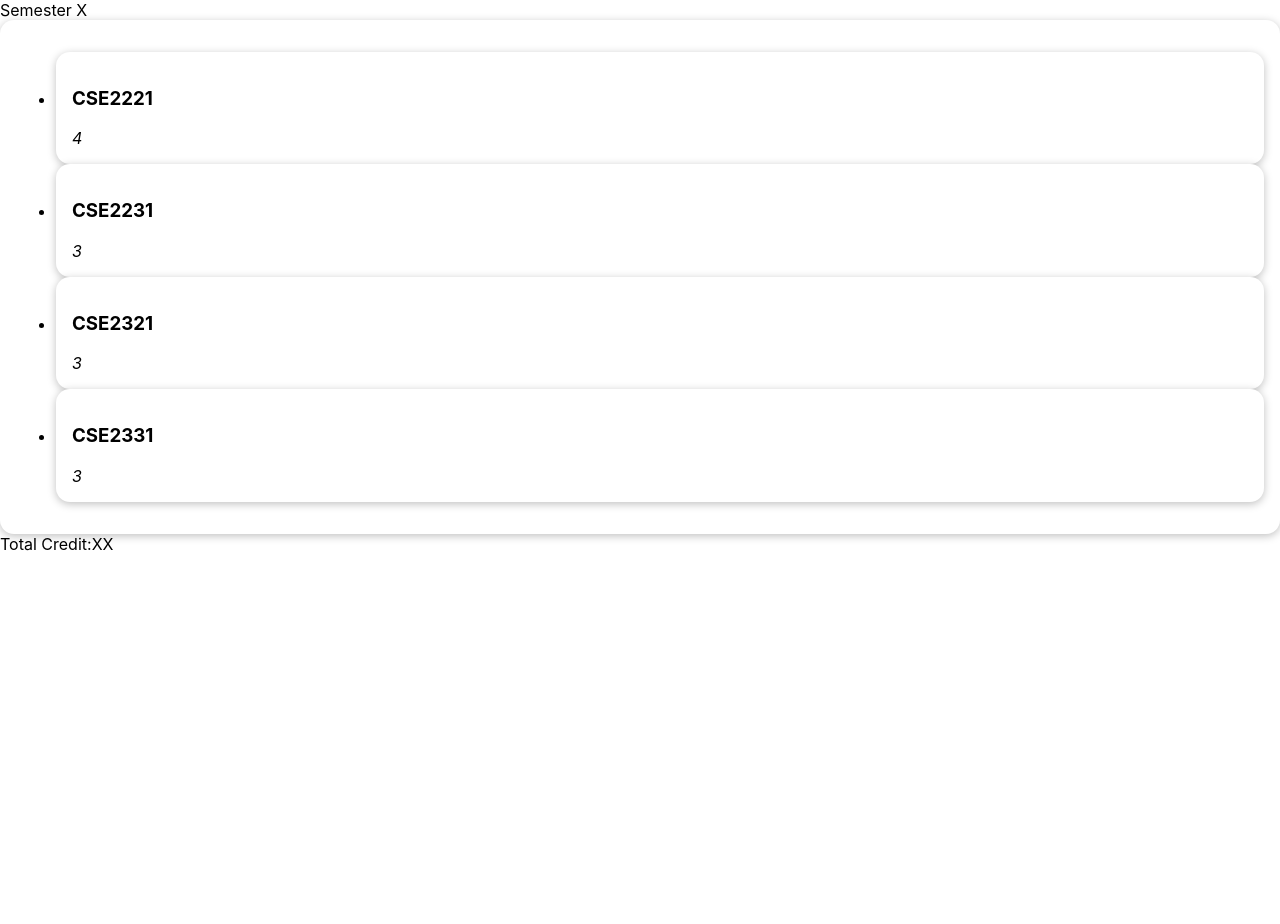
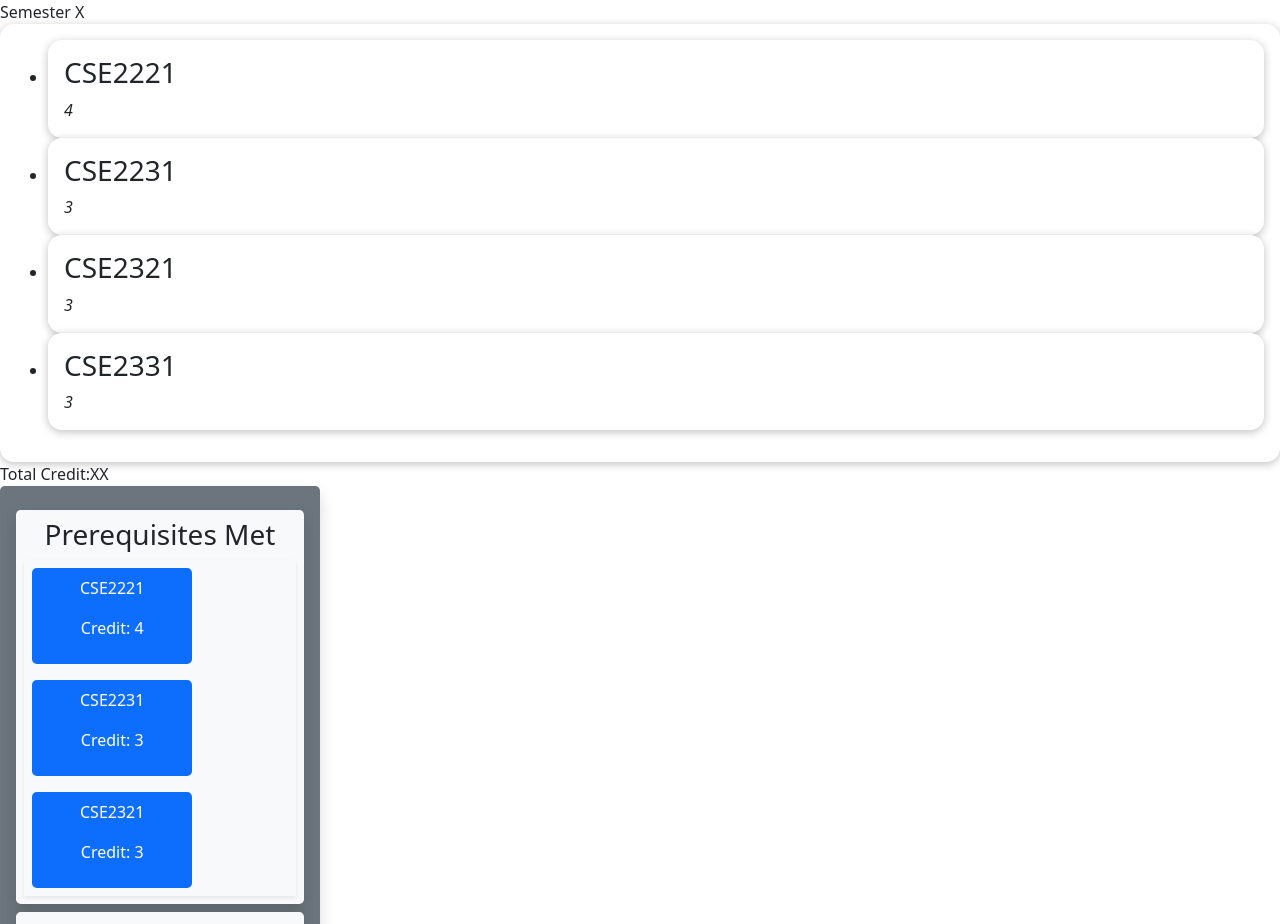
Before and after one commit to OSUBees/CourseScheduler, a React (Create React App) app: page / in a window 1280 px wide. Shown: the top 924 px of the page. Before the commit the page ends 800 px from the top, so only its background shows below. Built offline with nearby package versions, Linux system fonts and the light colour scheme.

Commit message:
combined files

```diff
--- a/src/App.js
+++ b/src/App.js
@@ -1,39 +1,35 @@
-// import Prerequisites from "./components/Prerequisites/Prerequisites";
-// import './App.css';
-// import "bootstrap/dist/css/bootstrap.min.css";
-// //temp 数据
-// const class1 =
-//   {
-//     id: "c1",
-//     name: "CSE2221",
-//     description: "Software 1",
-//     credit: 4,
-// }
-// const class2 =
-//   {
-//     id: "c2",
-//     name: "CSE2231",
-//     description: "Software 2",
-//     credit: 3,
-// }
-// const class3 =
-// {
-//   id: "c3",
-//   name: "CSE2321",
-//   description: "Foundation 1",
-//   credit: 3,
-// }
-// function App() {
-//   return (
+import "./App.css";
+import "bootstrap/dist/css/bootstrap.min.css";
+import Semester from "./components/Semester/Semester.js";
+import Prerequisites from "./components/Prerequisites/Prerequisites";
 
-//       <Prerequisites/>
-
-//   );
-import "./App.css";
-import Semester from "./components/Semester/Semester.js";
+//temp 数据
+const class1 = {
+  id: "c1",
+  name: "CSE2221",
+  description: "Software 1",
+  credit: 4,
+};
+const class2 = {
+  id: "c2",
+  name: "CSE2231",
+  description: "Software 2",
+  credit: 3,
+};
+const class3 = {
+  id: "c3",
+  name: "CSE2321",
+  description: "Foundation 1",
+  credit: 3,
+};
 
 function App() {
-  return <Semester />;
+  return (
+    <div>
+      <Semester />
+      <Prerequisites />
+    </div>
+  );
 }
 
 export default App;
```
